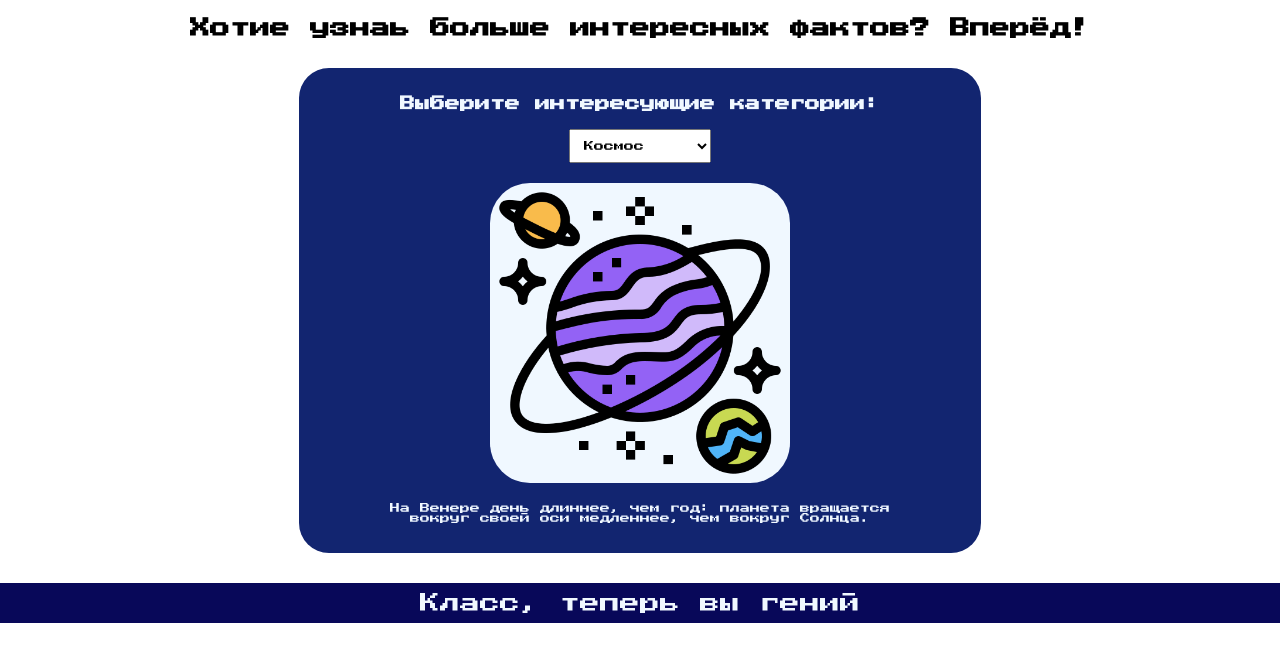
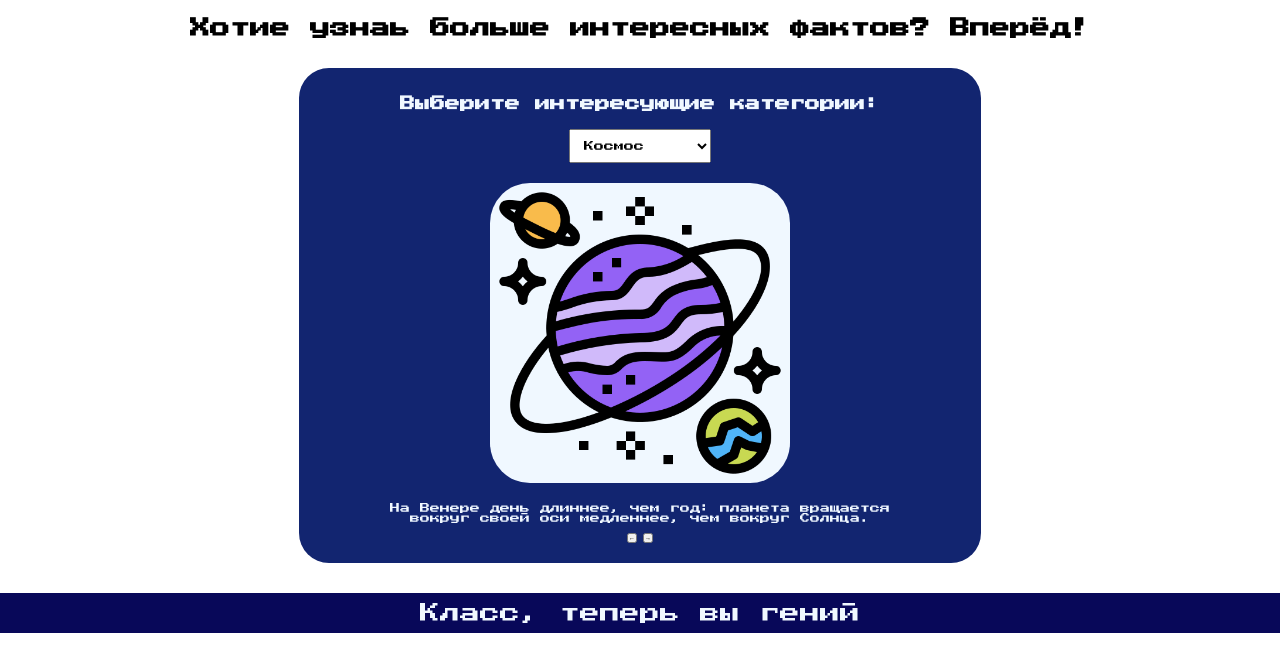
Before and after one commit to solowihmaria/intetersting-facts, a plain HTML site: page interesting-facts/index.html in a window 1280 px wide. Shown: the part 62-734 px from the top of the page. Drawn offline with Linux system fonts and the light colour scheme; a web font is replaced by a local one.

Commit message:
feat:add buttons

```diff
--- a/interesting-facts/index.html
+++ b/interesting-facts/index.html
@@ -37,6 +37,10 @@
             На Венере день длиннее, чем год: планета вращается вокруг своей оси
             медленнее, чем вокруг Солнца.
           </p>
+          <div class="fact-controls">
+            <button class="prev-fact">←</button>
+            <button class="next-fact">→</button>
+          </div>
         </div>
       </div>
     </main>
@@ -44,5 +48,7 @@
     <footer class="footer">
       <p class="footer-title">Класс, теперь вы гений</p>
     </footer>
+
+    <script src="script.js"></script>
   </body>
 </html>
```
